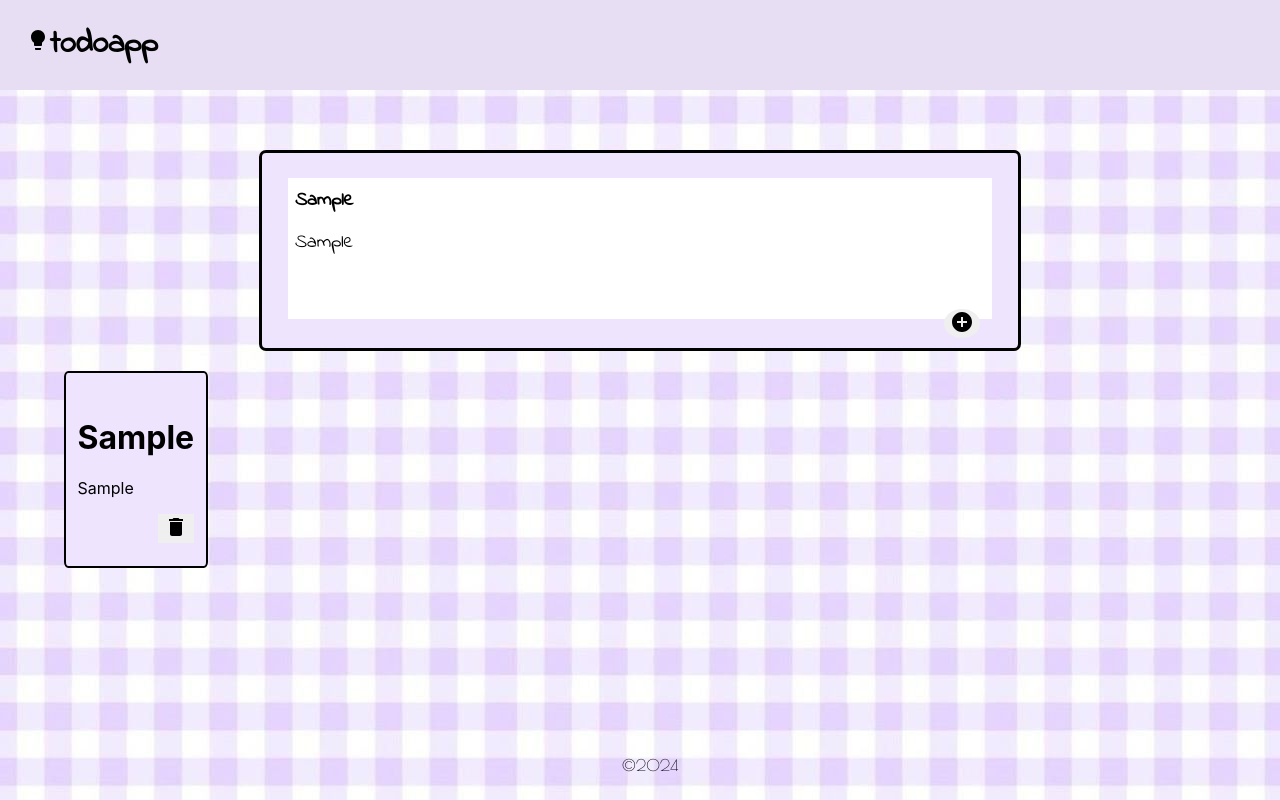
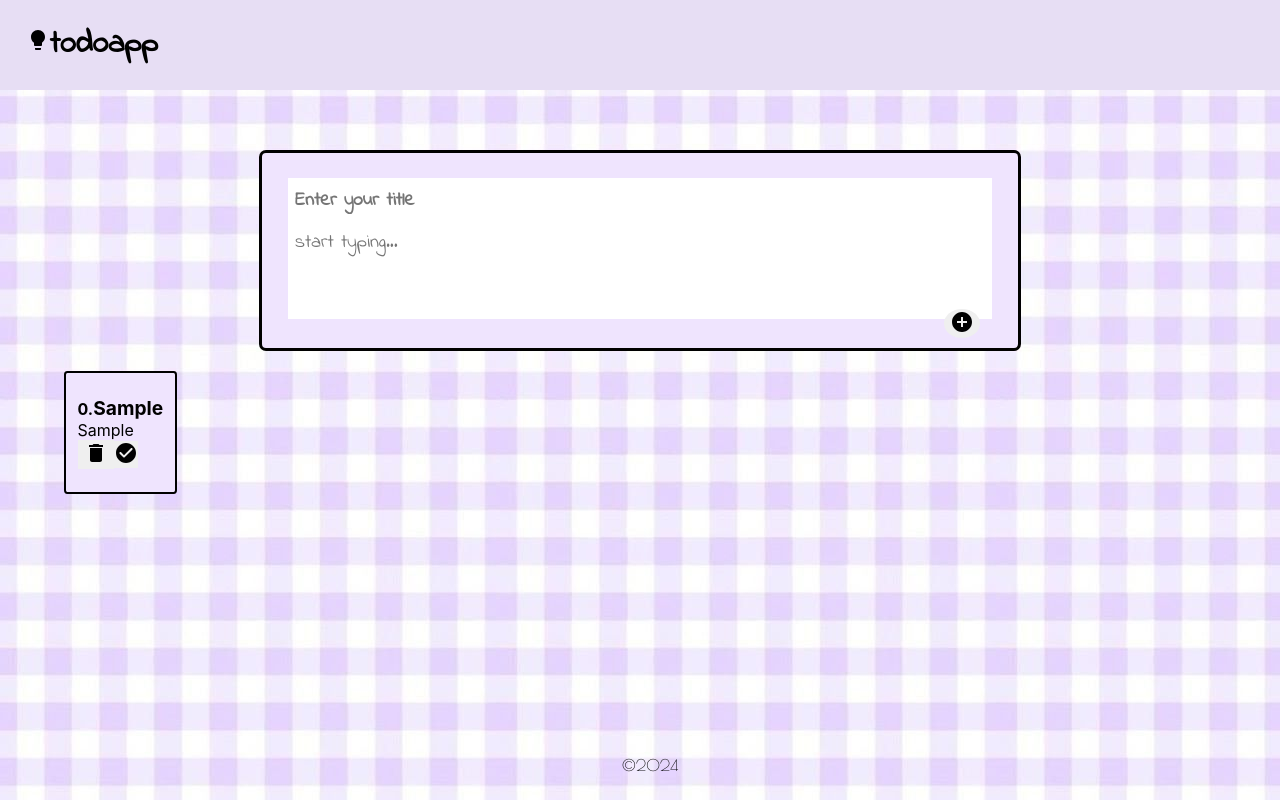
Before and after one commit to irhsayeJ/myTodoapp, a React (Create React App) app: page / in a window 1280 px wide. Both pictures are taken after typing "Sample", "Sample" into the empty fields and a click on the button 961 px from the left and 323 px from the top of the page. Built offline with nearby package versions, Linux system fonts and the light colour scheme.

Commit message:
added line-through

```diff
--- a/src/App.css
+++ b/src/App.css
@@ -93,6 +93,22 @@ body {
 }
 .deleteButton {
   border: none;
-  position: relative;
-  float: right;
 }
+
+.completed {
+  border: none;
+  padding: 0;
+}
+.note-p,
+.note-p-id .note-h1 {
+  margin: 0;
+  padding-bottom: 0;
+}
+.note-h1 {
+  font-size: 1.2em;
+  display: inline;
+}
+.note-p-id {
+  font-weight: bolder;
+  display: inline;
+}
--- a/src/Components/Note.js
+++ b/src/Components/Note.js
@@ -1,15 +1,29 @@
-import React from "react";
+import React, { useState } from "react";
 import DeleteIcon from "@mui/icons-material/Delete";
+import CheckCircleIcon from "@mui/icons-material/CheckCircle";
+import CheckCircleRoundedIcon from "@mui/icons-material/CheckCircleRounded";
 function Note(props) {
+  const [isDone, setIsDone] = useState(false);
   function handleDelete() {
     props.onDelete(props.id);
   }
+  function done() {
+    setIsDone(isDone ? false : true);
+  }
   return (
-    <div className="note">
-      <h1>{props.title}</h1>
-      <p>{props.content}</p>
-      <button class="deleteButton" onClick={handleDelete}>
+    <div
+      style={{ textDecoration: isDone ? "line-through" : "none" }}
+      className="note"
+    >
+      <p className="note-p-id">{props.id}.</p>
+      <h1 className="note-h1">{props.title}</h1>
+      <p className="note-p">{props.content}</p>
+
+      <button className="deleteButton" onClick={handleDelete}>
         <DeleteIcon />
+      </button>
+      <button onClick={done} className="completed">
+        <CheckCircleRoundedIcon />
       </button>
     </div>
   );
--- a/src/Components/TextArea.js
+++ b/src/Components/TextArea.js
@@ -14,6 +14,7 @@ function TextArea(props) {
   function handleSubmit(event) {
     props.onAdd(note);
     event.preventDefault();
+    setNote({ title: "", content: "" });
   }
   return (
     <div className="textArea">
```
